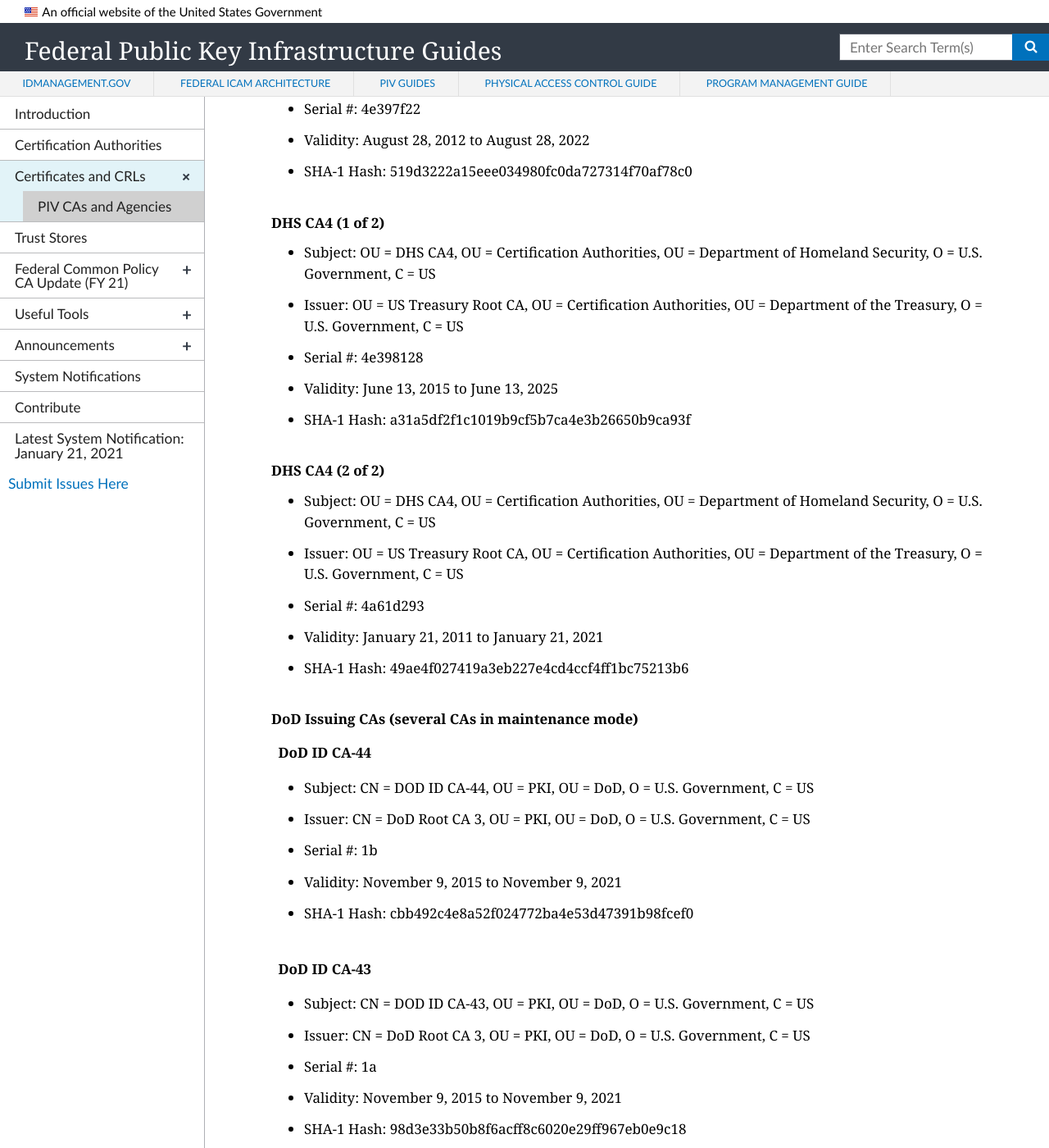
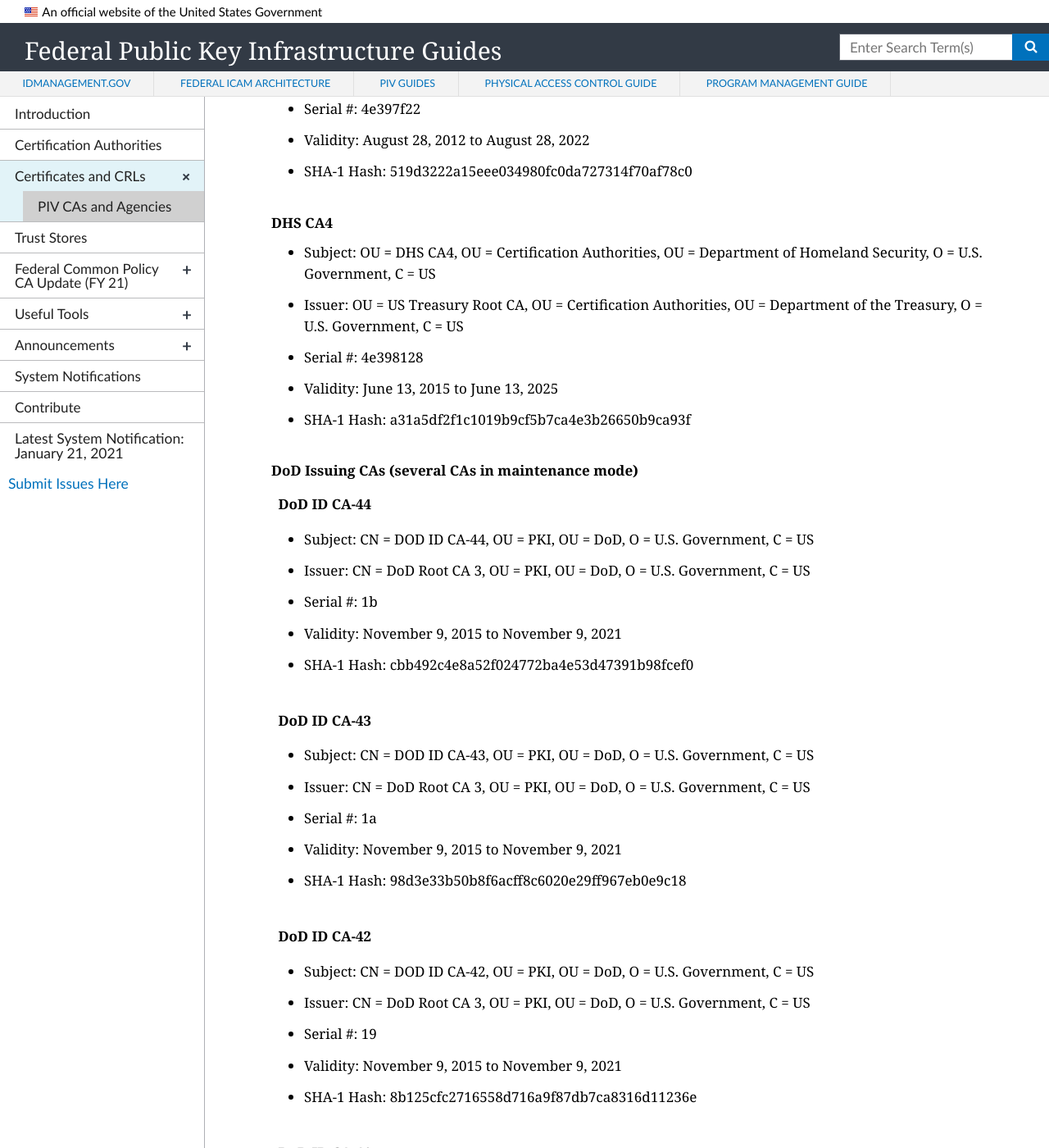
Before and after one commit to GSA/fpki-guides, a Jekyll site: the page built from _crls/fpki_piv_issuers.md, in a window 1280 px wide and 1400 px high, scrolled down 14895 px. Shown: the whole window at 82% size. Built offline with Jekyll 4.4.1, drawn with Linux system fonts in a browser that asks for light colours; nearby versions of some CDN libraries; some of the changed text lies outside the part shown.

Commit message:
Update fpki_piv_issuers.md

```diff
--- a/_crls/fpki_piv_issuers.md
+++ b/_crls/fpki_piv_issuers.md
@@ -8,7 +8,7 @@
 The page lists the certification authorities *currently* used for Personal Identity Verification (PIV) authentication certificates for federal government departments and agencies.  Agency system administrators can leverage this list to configure systems and services for cross-government trust. This list does *not* include Derived PIV authentication certificates.
 
 
-{% include alert-info.html content="This table was last updated on <b>December 22, 2020</b>. Please email fpki@gsa.gov to suggest an update or correction." %}
+{% include alert-info.html content="This table was last updated on <b>February 3, 2021</b>. Please email fpki@gsa.gov to suggest an update or correction." %}
 
 <style>
 	.title {font-size: 16px; color: white; background-color: #112e51; font-weight: 900;text-align: center;}
@@ -226,19 +226,12 @@
 - Validity: August 28, 2012 to August 28, 2022
 - SHA-1 Hash: 519d3222a15eee034980fc0da727314f70af78c0
 
-#### DHS CA4 (1 of 2)
+#### DHS CA4
 - Subject: OU = DHS CA4, OU = Certification Authorities, OU = Department of Homeland Security, O = U.S. Government, C = US
 - Issuer: OU = US Treasury Root CA, OU = Certification Authorities, OU = Department of the Treasury, O = U.S. Government, C = US
 - Serial #: 4e398128
 - Validity: June 13, 2015 to June 13, 2025
 - SHA-1 Hash: a31a5df2f1c1019b9cf5b7ca4e3b26650b9ca93f
-
-#### DHS CA4 (2 of 2)
-- Subject: OU = DHS CA4, OU = Certification Authorities, OU = Department of Homeland Security, O = U.S. Government, C = US
-- Issuer: OU = US Treasury Root CA, OU = Certification Authorities, OU = Department of the Treasury, O = U.S. Government, C = US
-- Serial #: 4a61d293
-- Validity: January 21, 2011 to January 21, 2021
-- SHA-1 Hash: 49ae4f027419a3eb227e4cd4ccf4ff1bc75213b6
 
 #### DoD Issuing CAs (several CAs in maintenance mode)
 **DoD ID CA-44**
@@ -279,19 +272,12 @@
 - Validity: July 30, 2015 to July 23, 2025
 - SHA-1 Hash: dec01bf40c153fbc38bf2ca766b04f9dfbda3064
 
-#### NASA Operational CA (1 of 2)
+#### NASA Operational CA
 - Subject: OU = NASA Operational CA, OU = Certification Authorities, OU = NASA, O = U.S. Government, C = US
 - Issuer: OU = US Treasury Root CA, OU = Certification Authorities, OU = Department of the Treasury, O = U.S. Government, C = US
 - Serial #: 4e398116
 - Validity: June 13, 2015 to June 13, 2025
 - SHA-1 Hash: fe7572bbde7b7f44152acc8e1715c18714dc9d63
-
-#### NASA Operational CA (2 of 2)
-- Subject: OU = NASA Operational CA, OU = Certification Authorities, OU = NASA, O = U.S. Government, C = US
-- Issuer: OU = US Treasury Root CA, OU = Certification Authorities, OU = Department of the Treasury, O = U.S. Government, C = US
-- Serial #: 4a61d2a5
-- Validity: January 22, 2011 to January 22, 2021
-- SHA-1 Hash: 76a6eaa852710e00b368c41080e6131140aaf189
 
 #### NRC SSP Agency CA G3
 - Subject: CN = NRC SSP Agency CA G3, OU = U.S. Nuclear Regulatory Commission, O = U.S. Government, C = US
```
